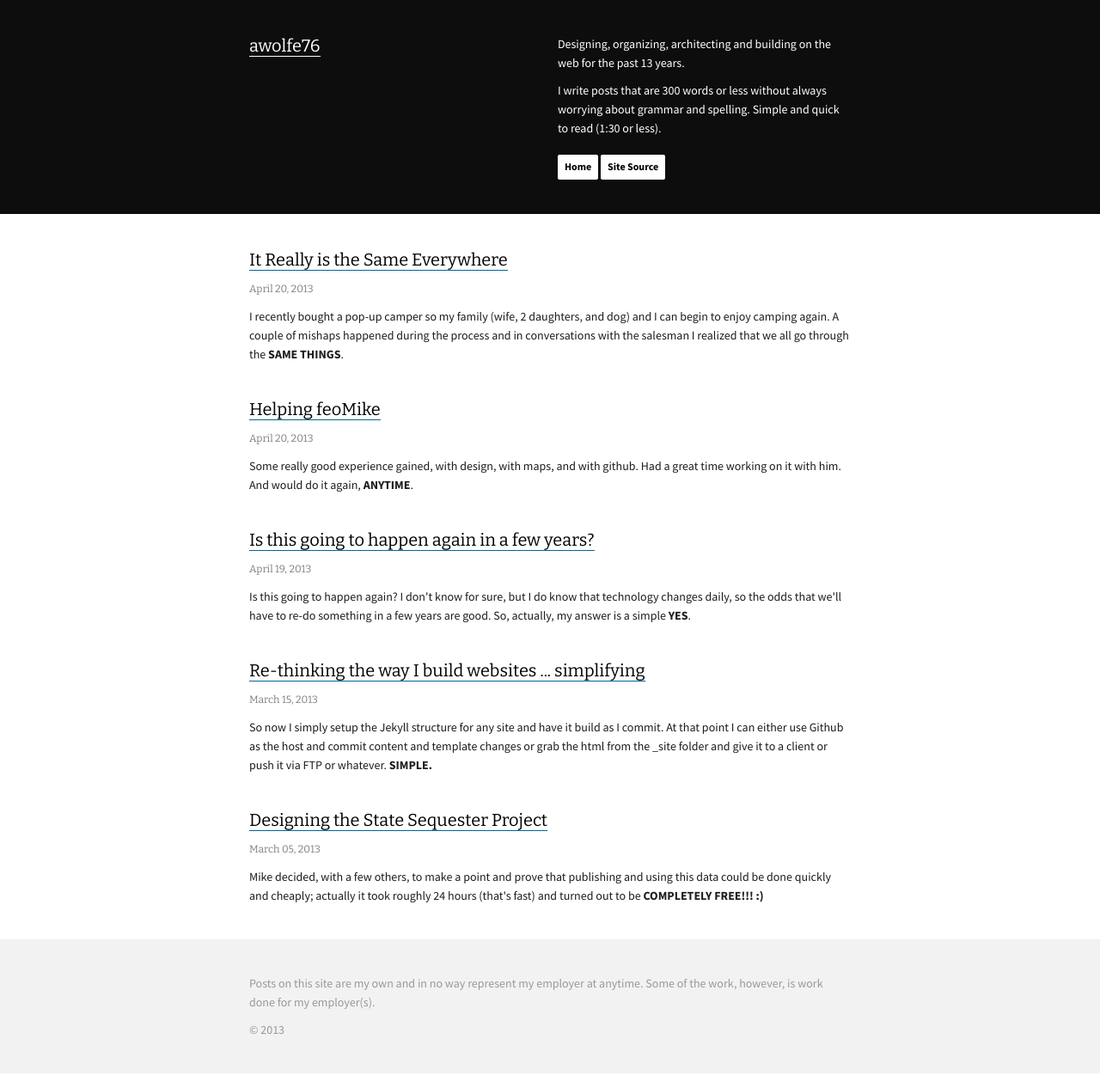
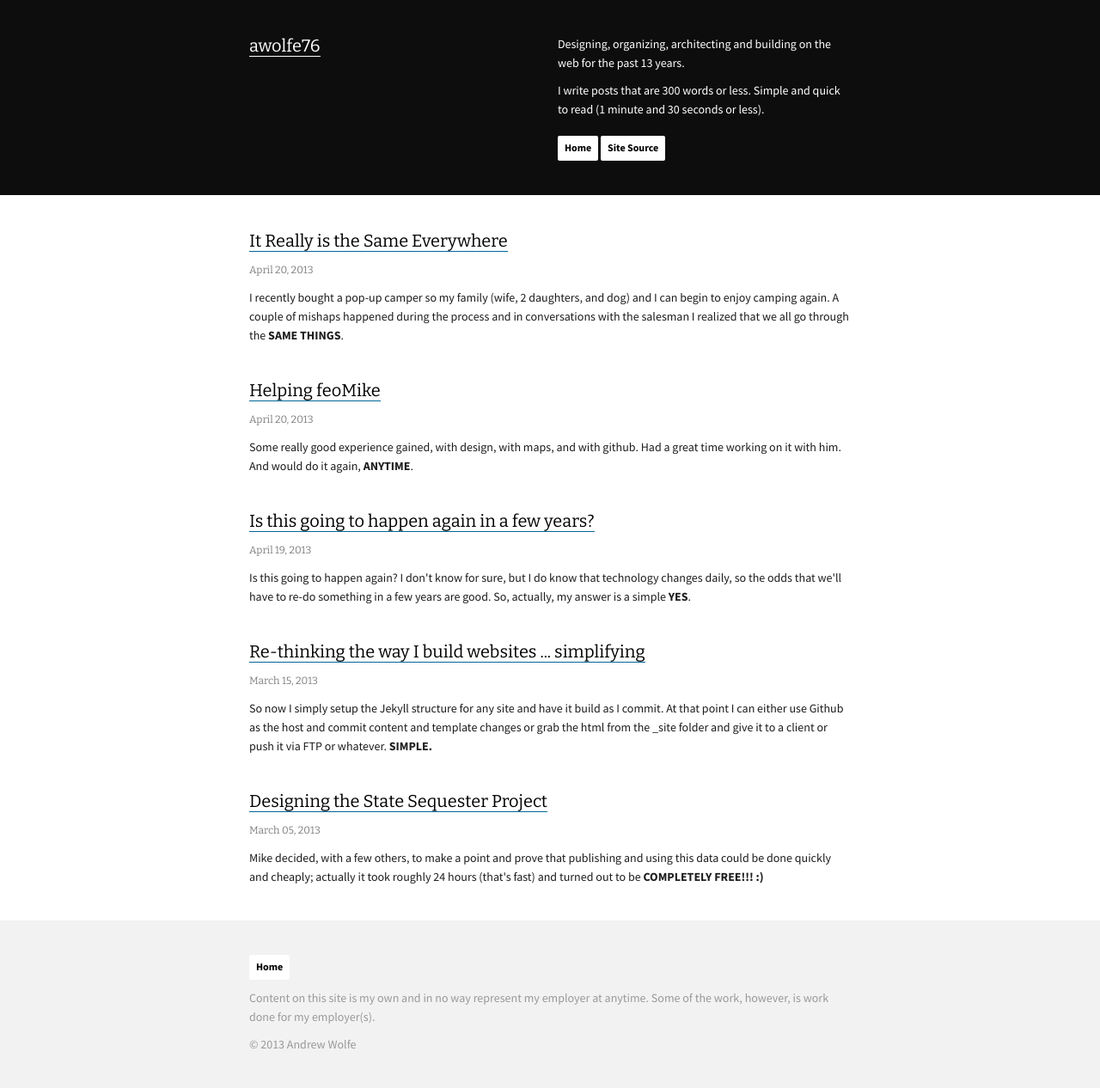
Before and after one commit to nickl1/awolfe76.github.com, a Jekyll site: the page built from index.md, in a window 1280 px wide. Shown: the whole page at 86% size. Built offline with Jekyll 4.4.1, drawn with Linux system fonts in a browser that asks for light colours; Markdown is read by kramdown in place of the engine named in the settings.

Commit message:
header and footer text; footer home link; fixes #1; fixes #2

```diff
--- a/_config.yml
+++ b/_config.yml
@@ -1,8 +1,8 @@
 #info
 title: awolfe76
 desc: Designing, organizing, architecting and building on the web for the past 13 years.
-sub-desc: I write posts that are 300 words or less without always worrying about grammar and spelling. Simple and quick to read (1:30 or less).
-disclaimer: Posts on this site are my own and in no way represent my employer at anytime. Some of the work, however, is work done for my employer(s).
+sub-desc: I write posts that are 300 words or less. Simple and quick to read (1 minute and 30 seconds or less).
+disclaimer: Content on this site is my own and in no way represent my employer at anytime. Some of the work, however, is work done for my employer(s).
 
 name: Andrew Wolfe
 email: awolfe76@gmail.com
--- a/_includes/footer.html
+++ b/_includes/footer.html
@@ -1,13 +1,17 @@
 <div id="footer">
   <div class="container-fluid">
     <div class="row-fluid">
+      <a class="btn" href="/">Home</a>
+    </div>
+    <div class="row-fluid">
       <div class="span12">
         <p>{{ site.disclaimer }}</p>
-            <p>&copy; 2013</p>
+        <p>&copy; 2013 {{ site.name }}</p>
       </div>
     </div>
   </div>
 </div>
+
 <script src="/js/jquery-1.9.1.min.js"></script>
 
 <script>
--- a/css/awolfe76.css
+++ b/css/awolfe76.css
@@ -116,6 +116,10 @@ a.btn:hover {
   margin-top: 40px;
   padding: 40px 0 30px;
 }
+#footer a.btn {
+  border: 0 outset rgba(0, 0, 0, 0.2);
+  margin-bottom: 10px;
+}
 
 @media (max-width: 767px) {
   body {
```
Lines whose indentation alone changed are shown as unchanged.
